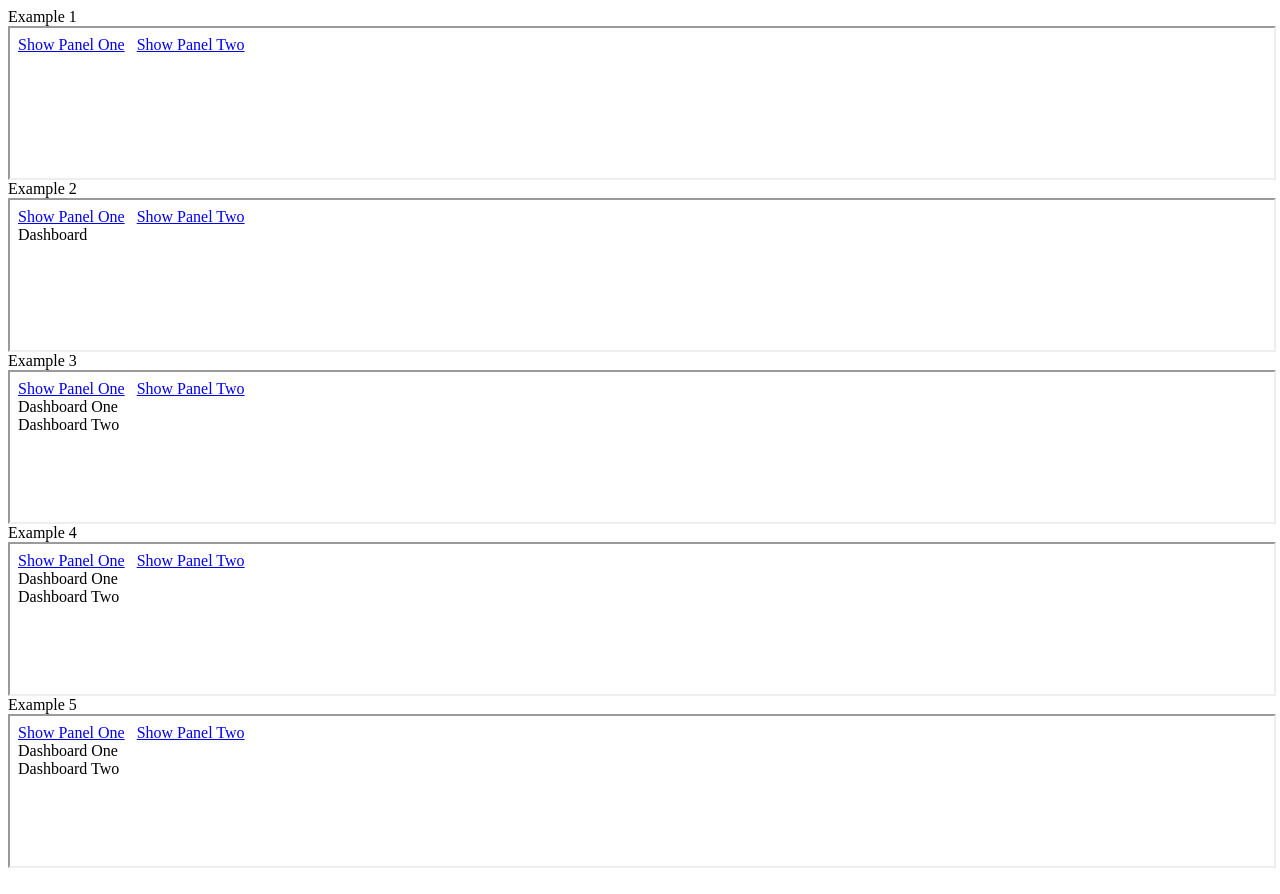
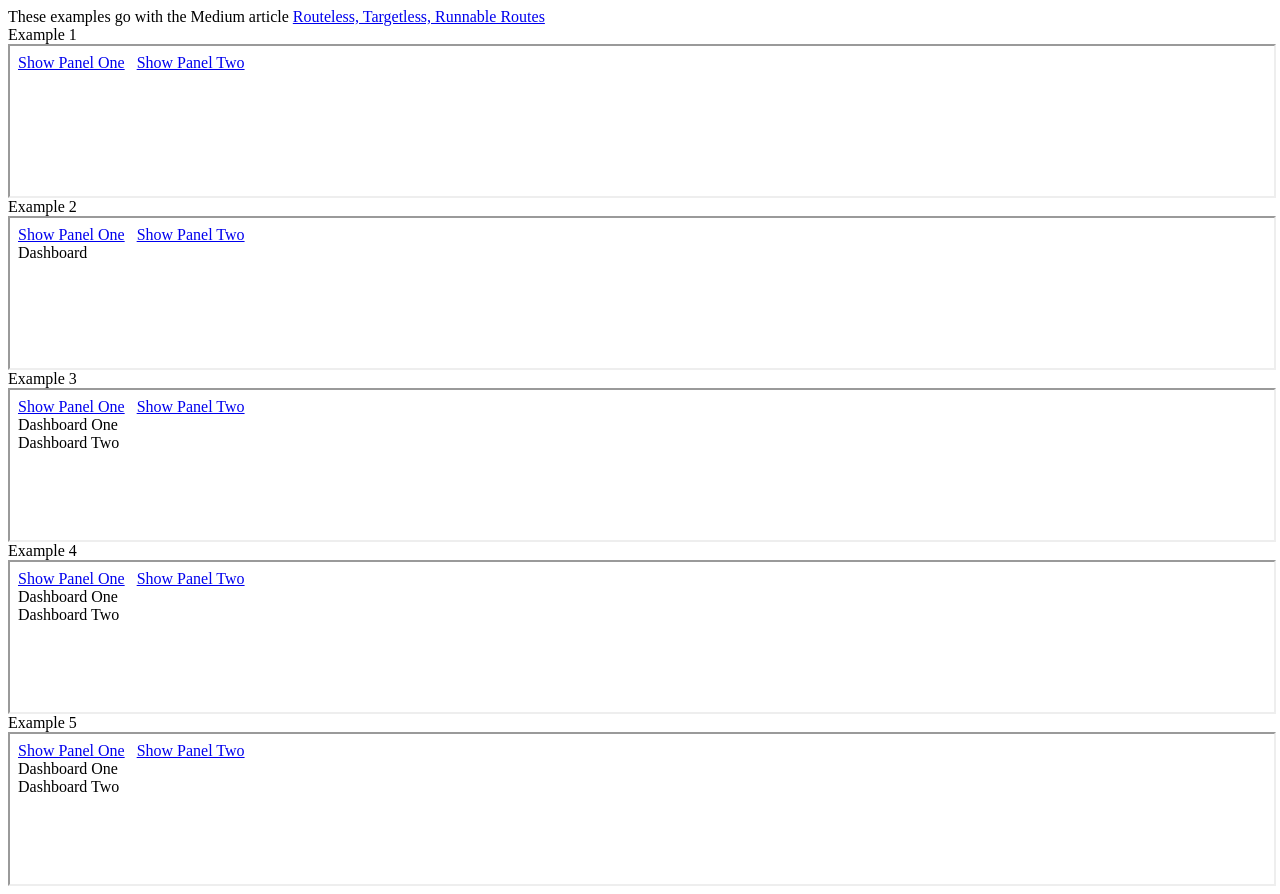
Before and after one commit to anywhichway/hcx, a website: page docs/medium-routeless.html in a window 1280 px wide. Drawn offline with Linux system fonts and the light colour scheme.

Commit message:
modified tag line

```diff
--- a/docs/medium-routeless.html
+++ b/docs/medium-routeless.html
@@ -1,5 +1,10 @@
 <html>
 <body>
+<div>
+These examples go with the Medium article <a href="https://medium.com/@anywhichway/routeless-targetless-runnable-routes-62a70d59d7a1">
+Routeless, Targetless, Runnable Routes
+</a>
+</div>
 Example 1
 <iframe style="width:100%" src="./medium-routeless-1.html"></iframe>
 Example 2
--- a/package.json
+++ b/package.json
@@ -1,7 +1,7 @@
 {
   "name": "hcx",
-  "description": "HTML compilation and component utility functions for a framework free or framework light UI.",
-  "version": "0.0.11",
+  "description": "HTML Compiler - Routeless, targetless, remote, runnable routes and more ...",
+  "version": "0.0.12",
   "contributors": [
     {
       "name": "Simon Y. Blackwell",
```
Also changed, not shown: README.md.
